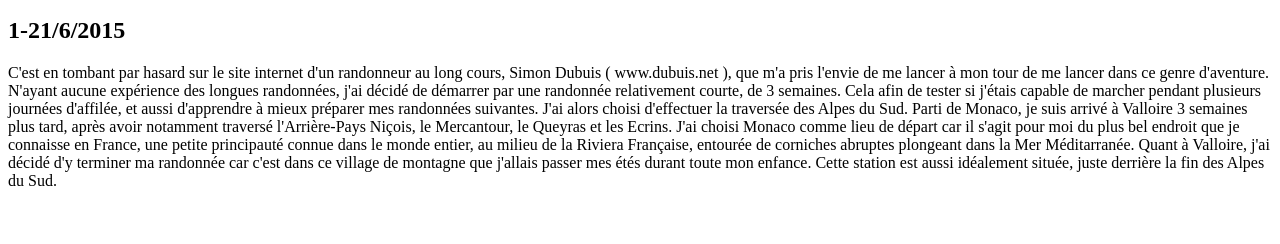
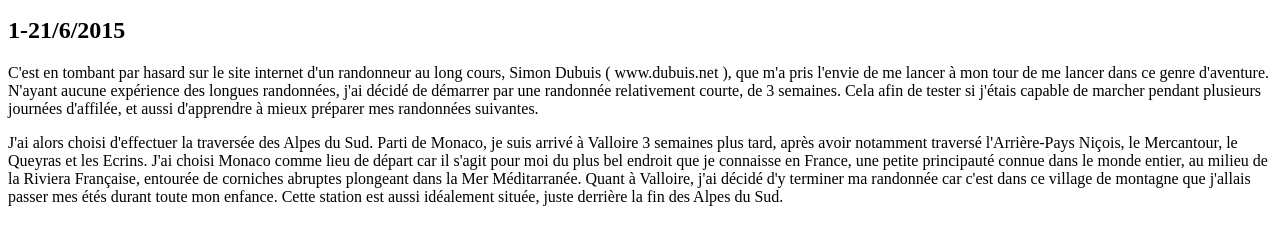
Before and after one commit to reynaudfrancois/reynaudfrancois.github.io, a plain HTML site: page index.html in a window 1280 px wide. Shown: the part 110-354 px from the top of the page. Drawn offline with Linux system fonts and the light colour scheme.

Commit message:
Update index.html

```diff
--- a/index.html
+++ b/index.html
@@ -1,18 +1,18 @@
 <!DOCTYPE html>
 <html>
 <head>
+	<meta charset="UTF-8">
 <title>La traversée des Alpes du Sud</title>
 <meta name="description" content="De monaco à Valloire du 1 au 21 juin 2015">
 </head>
-
 <body>
 <h1>La traversée des Alpes du Sud</h1>
 <h2>Monaco - Valloire</h2>
 <h2>1-21/6/2015</h2>
-<p>C'est en tombant par hasard sur le site internet d'un randonneur au long cours, Simon Dubuis       ( www.dubuis.net ), que m'a pris l'envie de me lancer à mon tour de me lancer dans ce genre d'aventure. N'ayant aucune expérience des longues randonnées, j'ai décidé de démarrer par une randonnée relativement courte, de 3 semaines. Cela afin de tester si j'étais capable de marcher pendant plusieurs journées d'affilée, et aussi d'apprendre à mieux préparer mes randonnées suivantes.
-
-     J'ai alors choisi d'effectuer la traversée des Alpes du Sud. Parti de Monaco, je suis arrivé à Valloire 3 semaines plus tard, après avoir notamment traversé l'Arrière-Pays Niçois, le Mercantour, le Queyras et les Ecrins. J'ai choisi Monaco comme lieu de départ car il s'agit pour moi du plus bel endroit que je connaisse en France, une petite principauté connue dans le monde entier, au milieu de la Riviera Française, entourée de corniches abruptes plongeant dans la Mer Méditarranée. Quant à Valloire, j'ai décidé d'y terminer ma randonnée car c'est dans ce village de montagne que j'allais passer mes étés durant toute mon enfance. Cette station est aussi idéalement située, juste derrière la fin des Alpes du Sud.</p>
-
+<p>C'est en tombant par hasard sur le site internet d'un randonneur au long cours, Simon Dubuis ( www.dubuis.net ), que m'a pris l'envie de me lancer à mon tour de me lancer dans ce genre d'aventure. N'ayant aucune expérience des longues randonnées, j'ai décidé de démarrer par une randonnée relativement courte, de 3 semaines. Cela afin de tester si j'étais capable de marcher pendant plusieurs journées d'affilée, et aussi d'apprendre à mieux préparer mes randonnées suivantes.
+</p>
+<p>J'ai alors choisi d'effectuer la traversée des Alpes du Sud. Parti de Monaco, je suis arrivé à Valloire 3 semaines plus tard, après avoir notamment traversé l'Arrière-Pays Niçois, le Mercantour, le Queyras et les Ecrins. J'ai choisi Monaco comme lieu de départ car il s'agit pour moi du plus bel endroit que je connaisse en France, une petite principauté connue dans le monde entier, au milieu de la Riviera Française, entourée de corniches abruptes plongeant dans la Mer Méditarranée. Quant à Valloire, j'ai décidé d'y terminer ma randonnée car c'est dans ce village de montagne que j'allais passer mes étés durant toute mon enfance. Cette station est aussi idéalement située, juste derrière la fin des Alpes du Sud.
+</p>
+</p>
 </body>
-
 </html>
```
